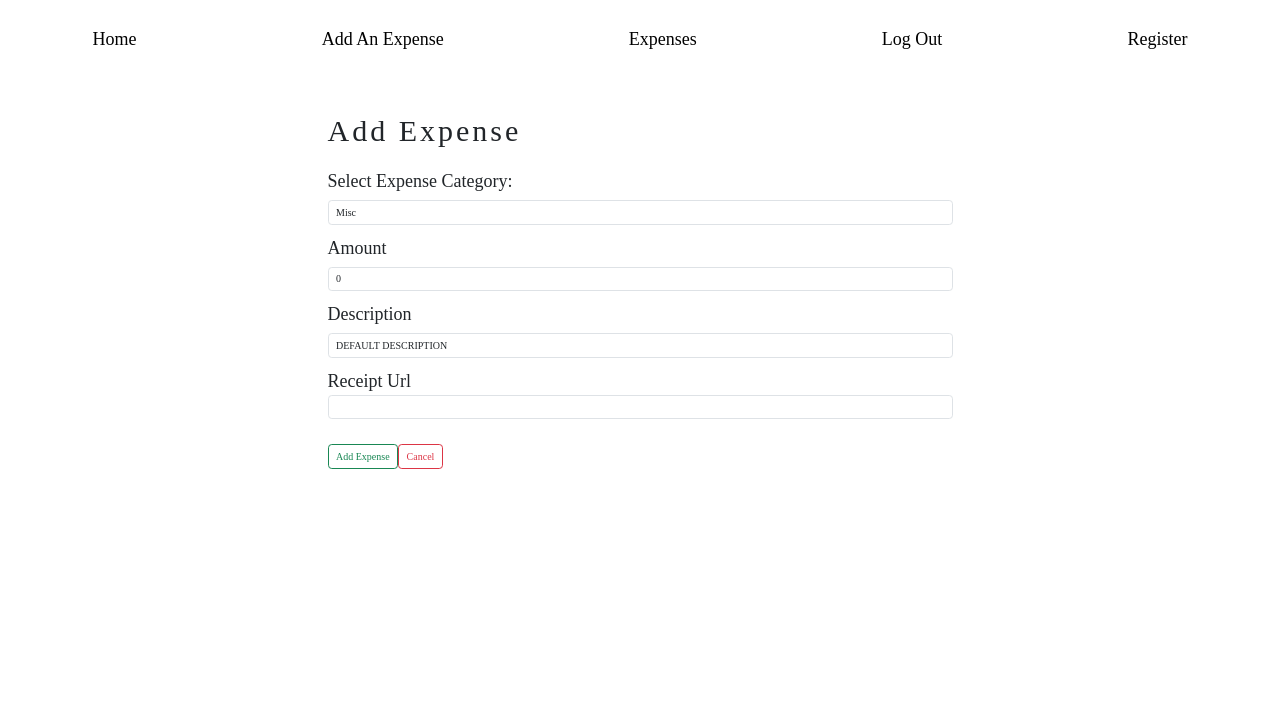
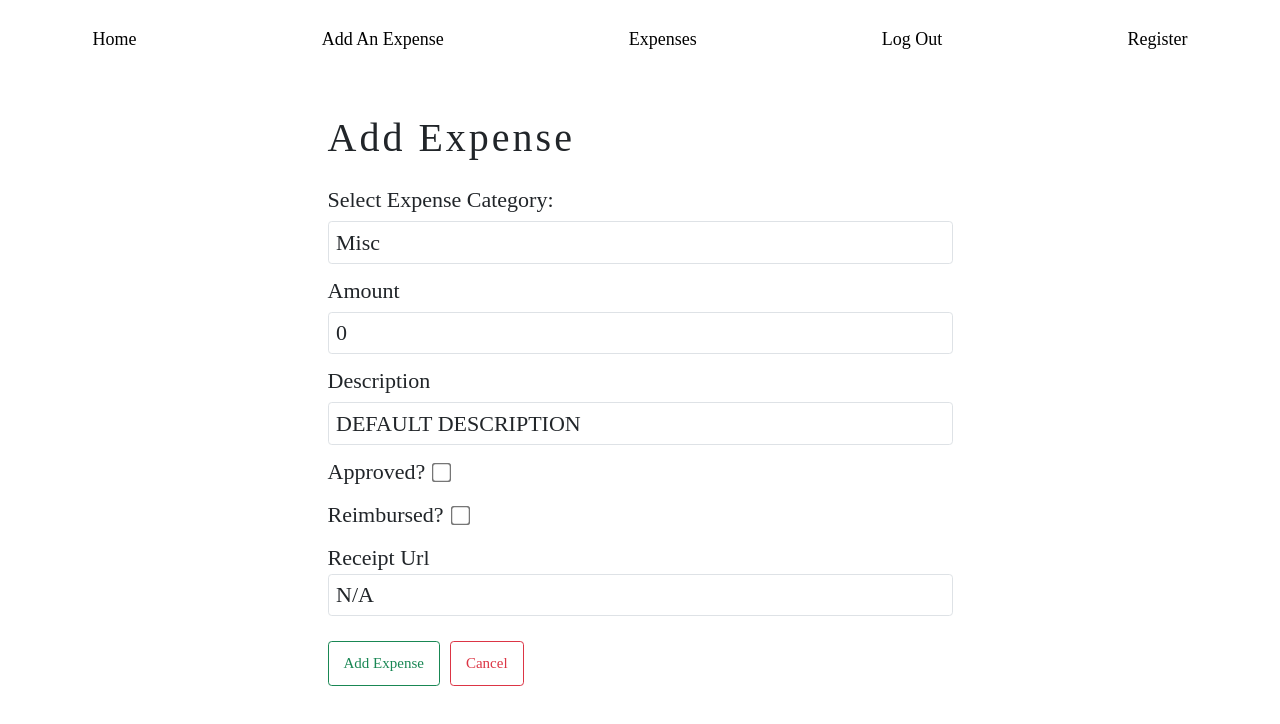
Before and after one commit to matthew-maya-17/Capstone-Git-Push-Mafia, a React (Create React App) app in the folder ExpenseTracker/client/new-expense-tracker-ui/: page /expense/add in a window 1280 px wide. Shown: the top 724 px of the page. Built offline with nearby package versions, Linux system fonts and the light colour scheme; sample sign-in values are in the browser's storage.

Commit message:
Styling for Add/Update Form + Registration

```diff
--- a/ExpenseTracker/client/new-expense-tracker-ui/src/ExpenseForm.js
+++ b/ExpenseTracker/client/new-expense-tracker-ui/src/ExpenseForm.js
@@ -184,22 +184,54 @@ function ExpenseForm() {
             />
           </div>
           <div className="mb-3">
+            <label htmlFor="approved" className="me-3">
+              Approved?
+            </label>
+            <input
+              class="form-group"
+              id="approved"
+              name="approved"
+              type="checkbox"
+              style={{ transform: "scale(1.5)" }}
+              value={Expense.approved}
+              onChange={handleChange}
+            ></input>
+          </div>
+          <div className="mb-3">
+            <label htmlFor="reimbursed" className="me-3">
+              Reimbursed?
+            </label>
+            <input
+              className="form-group"
+              id="reimbursed"
+              name="reimbursed"
+              type="checkbox"
+              style={{ transform: "scale(1.5)" }}
+              value={Expense.reimbursed}
+              onChange={handleChange}
+            ></input>
+          </div>
+          <div className="mb-3">
             <label htmlFor="receiptUrl">Receipt Url</label>
             <input
               class="form-control"
               id="receiptUrl"
               name="receiptUrl"
-              type="text"
+              type="url"
+              value={Expense.receiptUrl}
               onChange={handleChange}
             ></input>
           </div>
           <div className="mb-3">
-            <button type="submit" className="btn btn-outline-success mr-4 mt-4">
+            <button
+              type="submit"
+              className="btn btn-outline-success me-3 mt-4 px-4 py-3 fs-4"
+            >
               {id ? "Update Expense" : "Add Expense"}
             </button>
             <Link
               type="button"
-              className="btn btn-outline-danger mt-4"
+              className="btn btn-outline-danger mt-4 px-4 py-3 fs-4"
               to={"/expense"}
             >
               Cancel
--- a/ExpenseTracker/client/new-expense-tracker-ui/src/ExpenseList.js
+++ b/ExpenseTracker/client/new-expense-tracker-ui/src/ExpenseList.js
@@ -14,7 +14,7 @@ const CATEGORY_MAP = {
 function ExpenseList() {
   // STATE
   const [expenses, setExpenses] = useState([]);
-  const token = localStorage.getItem("jwtToken")
+  const token = localStorage.getItem("jwtToken");
   const url = "http://localhost:8080/api/expense";
   const navigate = useNavigate();
 
@@ -109,7 +109,7 @@ function ExpenseList() {
             ))}
           </tbody>
         </table>
-                <Link className="btn btn-outline-success mb-4" to={"/expense/add"}>
+        <Link className="btn btn-outline-success mb-4" to={"/expense/add"}>
           Add an Expense
         </Link>
       </div>
--- a/ExpenseTracker/client/new-expense-tracker-ui/src/Registration.js
+++ b/ExpenseTracker/client/new-expense-tracker-ui/src/Registration.js
@@ -61,7 +61,7 @@ function Registration() {
   };
   return (
     <div className="container mt-5 w-50">
-      <h2 className="mb-4">Register A new User</h2>
+      <h2 className="register-heading mb-4">Register A new User</h2>
       <form className="form-group" onSubmit={handleSubmit}>
         <div className="mb-3">
           <label htmlFor="firstName" className="form-label">
@@ -135,10 +135,16 @@ function Registration() {
           </select>
         </div>
         <div>
-          <button type="submit" className="btn btn-outline-success mr-4 mt-4">
+          <button
+            type="submit"
+            className="btn btn-outline-success me-3 mt-4 px-4 py-3 fs-4"
+          >
             Create User
           </button>
-          <Link to="/expense" className="btn btn-outline-danger mr-4 mt-4">
+          <Link
+            to="/expense"
+            className="btn btn-outline-danger me-3 mt-4 px-4 py-3 fs-4"
+          >
             Cancel
           </Link>
         </div>
--- a/ExpenseTracker/client/new-expense-tracker-ui/src/index.css
+++ b/ExpenseTracker/client/new-expense-tracker-ui/src/index.css
@@ -75,7 +75,7 @@ h1 {
 }
 
 h2 {
-  font-size: 3rem;
+  font-size: 4rem;
 }
 
 /*NAV STYLES*/
@@ -125,3 +125,15 @@ header{
   text-shadow: 2px 2px 4px rgba(0, 0, 0, 0.7);
   padding: 2rem;
 }
+
+.register-heading {
+  font-size: 4rem;
+}
+
+.form-group {
+  font-size: 2.2rem;
+}
+
+.form-control {
+  font-size: 2.2rem;
+}
```
Also changed, not shown: 1 other file (tests, documents, lock files or other folders).
